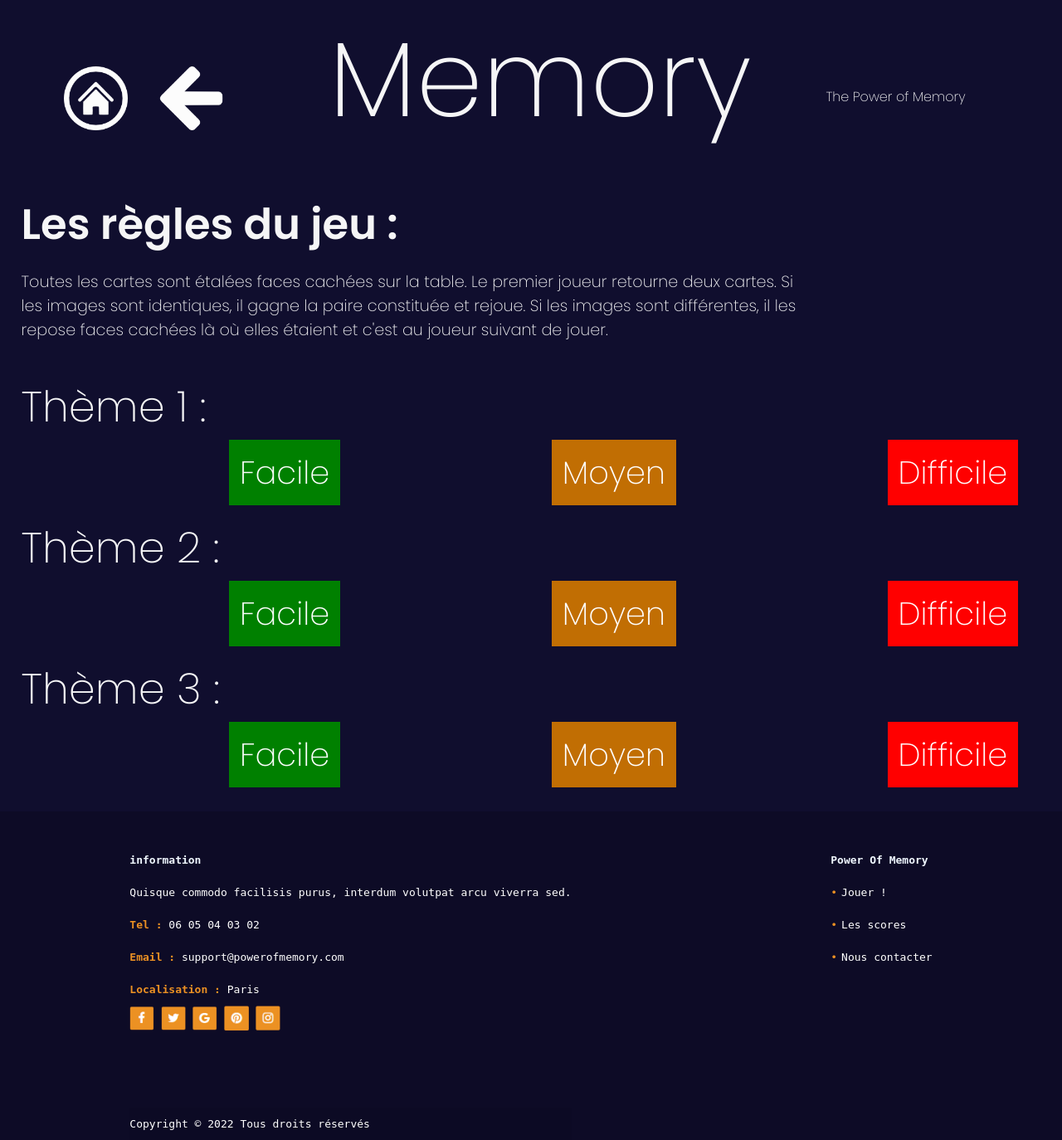
After one commit to RomualdBR/projet-4sem, a PHP site: page /memory_level.html in a window 1280 px wide. The commit adds this page. Shown: the whole page at 83% size. Run offline with PHP 8.4, Linux system fonts and the light colour scheme.

Commit message:
ajout des pages jeu

```diff
--- a/MyAccount.html
+++ b/MyAccount.html
@@ -16,12 +16,12 @@
         <div class="nav-links">
              <ul>
                 <li><a href="index.html">ACCUEIL</a></li>
-                <li><a href="#">JEU</a></li>
+                <li><a href="memory.html">JEU</a></li>
                 <li><a href="#">SCORES</a></li>
                 <li><a href="contact.html">NOUS CONTACTER</a></li>
                 <li><a href="login.html">SE CONNECTER</a></li>
                 <li><a href="register.html">S'INSCRIRE</a></li>
-                <li class="present"><a href="MyAccount.html"><img src="asset/images/photo_de_profil_MyAccount.png" alt="Photo_de_profil" class="photo_de_profil_myaccount_nav"></a></li>
+                <li><a href="MyAccount.html"><img src="asset/images/photo_de_profil_MyAccount.png" alt="Photo_de_profil" class="photo_de_profil_myaccount_nav"></a></li>
             </ul>
         </div>
     </nav>
--- a/Score.html
+++ b/Score.html
@@ -13,7 +13,7 @@
         <div class="nav-links">
              <ul>
                 <li><a href="index.html">ACCUEIL</a></li>
-                <li><a href="#">JEU</a></li>
+                <li><a href="memory.html">JEU</a></li>
                 <li class="present"><a href="Score.html">SCORES</a></li>
                 <li><a href="contact.html">NOUS CONTACTER</a></li>
                 <li ><a href="login.html">SE CONNECTER</a></li>
--- a/asset/CSS/main.css
+++ b/asset/CSS/main.css
@@ -6,13 +6,6 @@ body{
     background-color: #100e2e;
     font-family:'Poppins';
 }
-
-
-
-
-
-
-
 
 /* Haut de page */
 .description{
@@ -178,14 +171,6 @@ body{
 }
 
 /*Fin de bas de page*/
-
-
-
-
-
-
-
-
 
 /* CSS Page Contact*/
 
@@ -378,9 +363,7 @@ body{
     border-radius: 10px;
 
 }
-.haut-scores{
 
-}
 .bas-scores{
     height: 10%;
     overflow-y: auto;
@@ -687,3 +670,166 @@ body{
 }
 
 /*Fin de la page MyAccount*/
+
+/*Début de la page memory*/
+
+.titre_jeux{
+    margin-left: 5vw;
+    margin-top: 5vh;
+    font-size: 3vw;
+    color:white;
+}
+
+/*Fin de la page memory*/
+
+/*Début de la page memorylevel*/
+
+    .image_nav_jeux1:hover, .image_nav_jeux2:hover{
+    transform: scale(1.1);
+}
+
+.image_nav_jeux{
+    display: flex;
+    flex-direction: row ;
+}
+
+.image_nav_jeux1,.image_nav_jeux2{
+    width: 6vw;
+    margin-top: 10vh;
+}
+
+.image_nav_jeux2{
+    margin-left: 3vw;
+}
+
+.image_nav_jeux1{
+    margin-left: 6vw;
+}
+
+
+.titre_page_jeux{
+    font-size: 10vw;
+    margin-left: 10vw;
+}
+
+.titre_site{
+    margin-top: 13vh;
+    font-size: 1em;
+    margin-left: 7vw;
+}
+
+.level_page_jeu{
+    margin-left: 2vw;
+    margin-top: 5vh;
+    margin-bottom: 5vh;
+}
+
+.titre_regle_jeu{
+    font-size: 4vw;
+}
+
+.regle_du_jeu{
+    margin-top: 2vh;
+    width: 75vw;
+    font-size: 1.5vw;
+}
+
+.niveau1:hover, .niveau2:hover, .niveau3:hover, .niveau4:hover{
+    color: black;
+}
+
+.niveau2,.niveau3,.niveau4{
+    color: white;
+    font-size: 3vw;
+    margin-left: 20%;
+}
+
+.niveau2{
+    background-color: green;
+    padding: 1%;
+}
+
+.niveau3{
+    background-color: #c16e03;
+    padding: 1%;
+}
+
+.niveau4{
+    background-color: red;
+    padding: 1%;
+}
+
+.niveau1{
+    background: red;
+    padding: 1%;
+    color: white;
+    font-size: 3vw;
+    margin-left: 20%;
+}
+
+.theme1{
+
+    font-size: 4vw;
+    margin-top: 5vh;
+    margin-bottom: 1.5vh;
+}
+
+.theme{
+    font-size: 4vw;
+    margin-top: 3vh;
+    margin-bottom: 1.5vh;
+}
+
+/*Fin de la page momorylevel*/
+
+/*Début page jeu thème 1*/
+
+.page_nav_theme1{
+    display: flex;
+}
+
+.image_nav_jeux1_theme1:hover,.image_nav_jeux2_theme1:hover{
+    transform: scale(1.1);
+}
+
+.image_nav_jeux1_theme1,.image_nav_jeux2_theme1{
+    width: 5vw;
+    margin-left: 2vw;
+    margin-top: 3vh;
+}
+
+.titre_page_jeux_theme1{
+    margin-left:26vw; ;
+    font-size: 5vw;
+}
+
+.titre_site_theme1{
+    margin-top:8vh;
+    font-size: 1em;
+    margin-left: 20vw;
+}
+
+.page_jeu_theme1{
+    background-image: url(../images/space.jpeg);
+}
+
+.div4x4{
+    display: flex;
+    justify-content: space-around;
+}
+
+.carte_image_4x4{
+    width: 12.5vw;
+}
+
+.jeu4x4{
+    background-color: #11a25f;
+}
+
+.case4x4{
+}
+
+
+
+
+/*Fin page jeu thème 1*/
--- a/contact.html
+++ b/contact.html
@@ -16,7 +16,7 @@
             <div class="nav-links">
                  <ul>
                     <li><a href="index.html">ACCUEIL</a></li>
-                    <li><a href="#">JEU</a></li>
+                    <li><a href="memory.html">JEU</a></li>
                     <li><a href="Score.html">SCORES</a></li>
                     <li class="present"><a href="login.html">NOUS CONTACTER</a></li>
                     <li><a href="login.html">SE CONNECTER</a></li>
--- a/index.html
+++ b/index.html
@@ -16,7 +16,7 @@
         <div class="nav-links">
              <ul>
                 <li class="present"><a href="index.html">ACCUEIL</a></li>
-                <li><a href="#">JEU</a></li>
+                <li><a href="memory.html">JEU</a></li>
                 <li><a href="Score.html">SCORES</a></li>
                 <li><a href="contact.html">NOUS CONTACTER</a></li>
                 <li><a href="login.html">SE CONNECTER</a></li>
--- a/login.html
+++ b/login.html
@@ -13,7 +13,7 @@
         <div class="nav-links">
              <ul>
                 <li><a href="index.html">ACCUEIL</a></li>
-                <li><a href="#">JEU</a></li>
+                <li><a href="memory.html">JEU</a></li>
                 <li><a href="Score.html">SCORES</a></li>
                 <li><a href="contact.html">NOUS CONTACTER</a></li>
                 <li class="present"><a href="login.html">SE CONNECTER</a></li>
--- /dev/null
+++ b/memory_level.html
@@ -0,0 +1,91 @@
+<!DOCTYPE html>
+<html lang="fr">
+<head>
+    <meta charset="UTF-8">
+    <title>The Power of Memory</title>
+    <link rel="stylesheet" href="asset/CSS/footer.css">
+    <link rel="stylesheet" href="asset/CSS/head.css">
+    <link rel="stylesheet" href="asset/CSS/main.css">
+</head>
+<body>
+
+    <!--Header-->
+
+    <nav class="nav_page_jeux">
+        <div class="image_nav_jeux">
+            <a href="index.html"> <img src="asset/images/bouton-daccueil.png" alt="accueil_bouton" class="image_nav_jeux1"></a>
+            <a href="memory.html"> <img src="asset/images/fleche-gauche.png" alt="retour_arriere" class="image_nav_jeux2"></a>
+            <div class="titre_page_jeux">
+                <p>Memory</p>
+            </div>
+            <p class="titre_site">The Power of Memory</p>
+        </div>
+     </nav>
+
+    <!--Fin header-->
+    <!--Main-->
+
+    <section class="level_page_jeu">
+        <div class="regle_du_jeu_et_titre">
+            <h3 class="titre_regle_jeu">Les règles du jeu :</h3>
+            <p class="regle_du_jeu">Toutes les cartes sont étalées faces cachées sur la table. Le premier joueur retourne deux cartes. Si les images sont identiques, il gagne la paire constituée et rejoue. Si les images sont différentes, il les repose faces cachées là où elles étaient et c'est au joueur suivant de jouer.</p>
+        </div>
+        <div class="thème_et_niveau">
+            <p class="theme1">Thème 1 :</p>
+            <a href="" class="niveau2">Facile</a>
+            <a href="" class="niveau3">Moyen</a>
+            <a href="" class="niveau4">Difficile</a>
+            <p class="theme">Thème 2 :</p>
+            <a href="" class="niveau2">Facile</a>
+            <a href="" class="niveau3">Moyen</a>
+            <a href="" class="niveau4">Difficile</a>
+            <p class="theme">Thème 3 :</p>
+            <a href="" class="niveau2">Facile</a>
+            <a href="" class="niveau3">Moyen</a>
+            <a href="" class="niveau1">Difficile</a>
+        </div>
+    </section>
+
+    <!--Fin main-->
+    <!--Footer-->
+
+    <footer>
+        <section>
+            <div>
+                <br>
+                <span class="bold white">information</span>
+                <br>
+                <span>Quisque commodo facilisis purus, interdum volutpat arcu viverra sed.</span>
+                <br>
+                <span><span class="bold orange">Tel :</span> 06 05 04 03 02</span>
+                <br>
+                <span><span class="bold orange">Email :</span> support@powerofmemory.com</span>
+                <br>
+                <span><span class="bold orange">Localisation :</span> Paris</span>
+                <br>
+                <a href="https://facebook.com"><img src="asset/images/facebook2.png" alt="facebook"></a>
+                <a href="https://twitter.com"><img src="asset/images/tweeter2.png" alt="tweeter"></a>
+                <a href="https://google.com"><img src="asset/images/google2.png" alt="google"></a>
+                <a href="https://pinterest.com"><img src="asset/images/pinterest2.png" alt="pinterest"></a>
+                <a href="https://instagram.com"><img src="asset/images/instagram2.png" alt="instagram"></a>
+                <br><br><br>
+                <div class="Copyright">
+                    <span>Copyright © 2022 Tous droits réservés</span>
+                </div>
+            </div>
+            <div>
+                <br>
+                <span class="bold white">Power Of Memory</span>
+                <ul>
+                    <li><span>Jouer !</span></li>
+                    <li><span>Les scores</span></li>
+                    <li><span>Nous contacter</span></li>
+                </ul>
+            </div>
+        </section>
+    </footer>
+
+    <!--Fin footer-->
+
+</body>
+</html>
--- a/register.html
+++ b/register.html
@@ -15,7 +15,7 @@
         <div class="nav-links">
              <ul>
                 <li><a href="index.html">ACCUEIL</a></li>
-                <li><a href="#">JEU</a></li>
+                <li><a href="memory.html">JEU</a></li>
                 <li><a href="Score.html">SCORES</a></li>
                 <li><a href="contact.html">NOUS CONTACTER</a></li>
                 <li><a href="login.html">SE CONNECTER</a></li>
```
Also changed, not shown: memory.html (added, +87 -0 lines), memory_theme1.html (added, +65 -0 lines), asset/images/bouton-daccueil.png (added), asset/images/fleche-gauche.png (added), asset/images/onepiecetheme.png (added), 2 other files.
